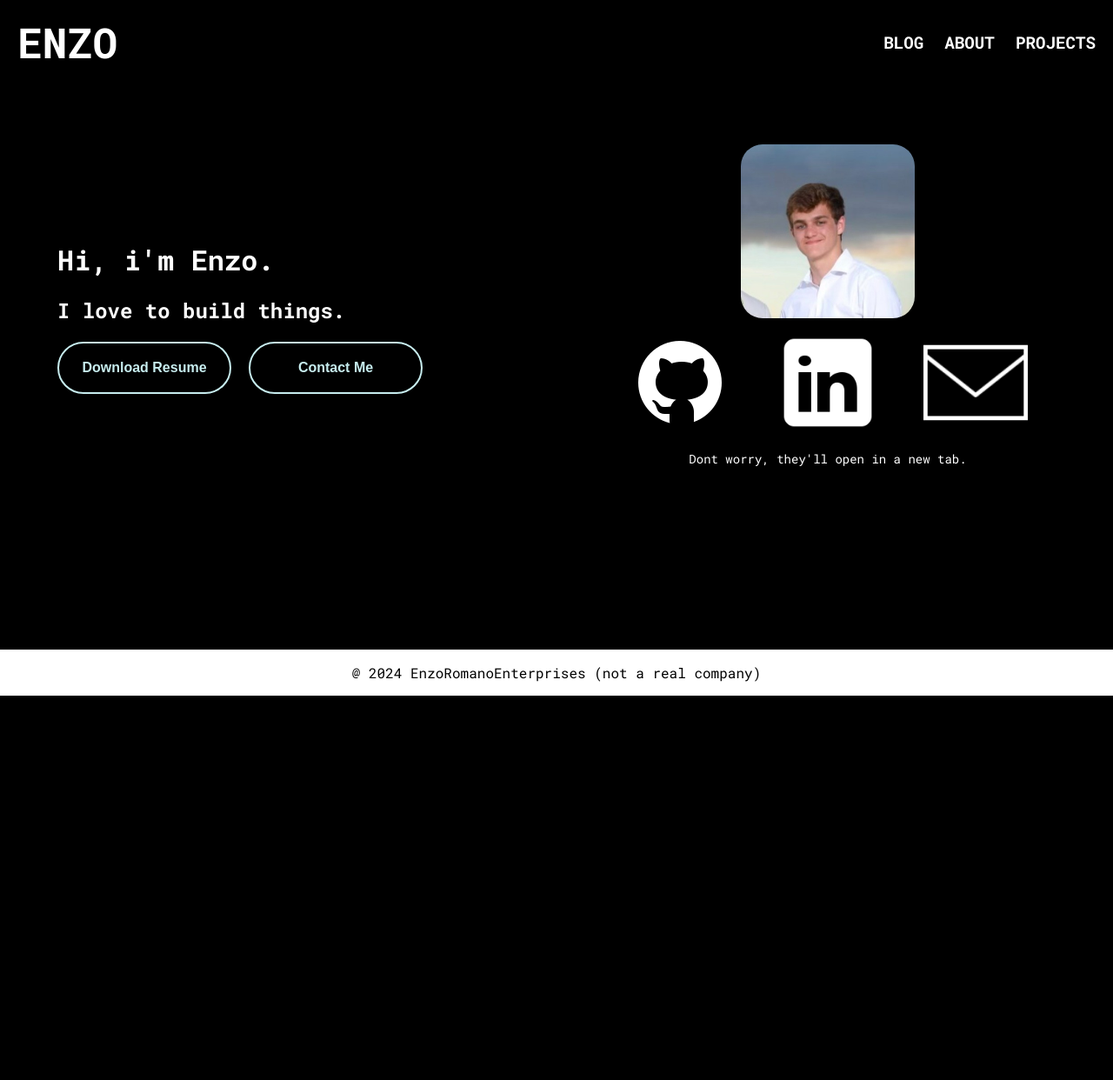
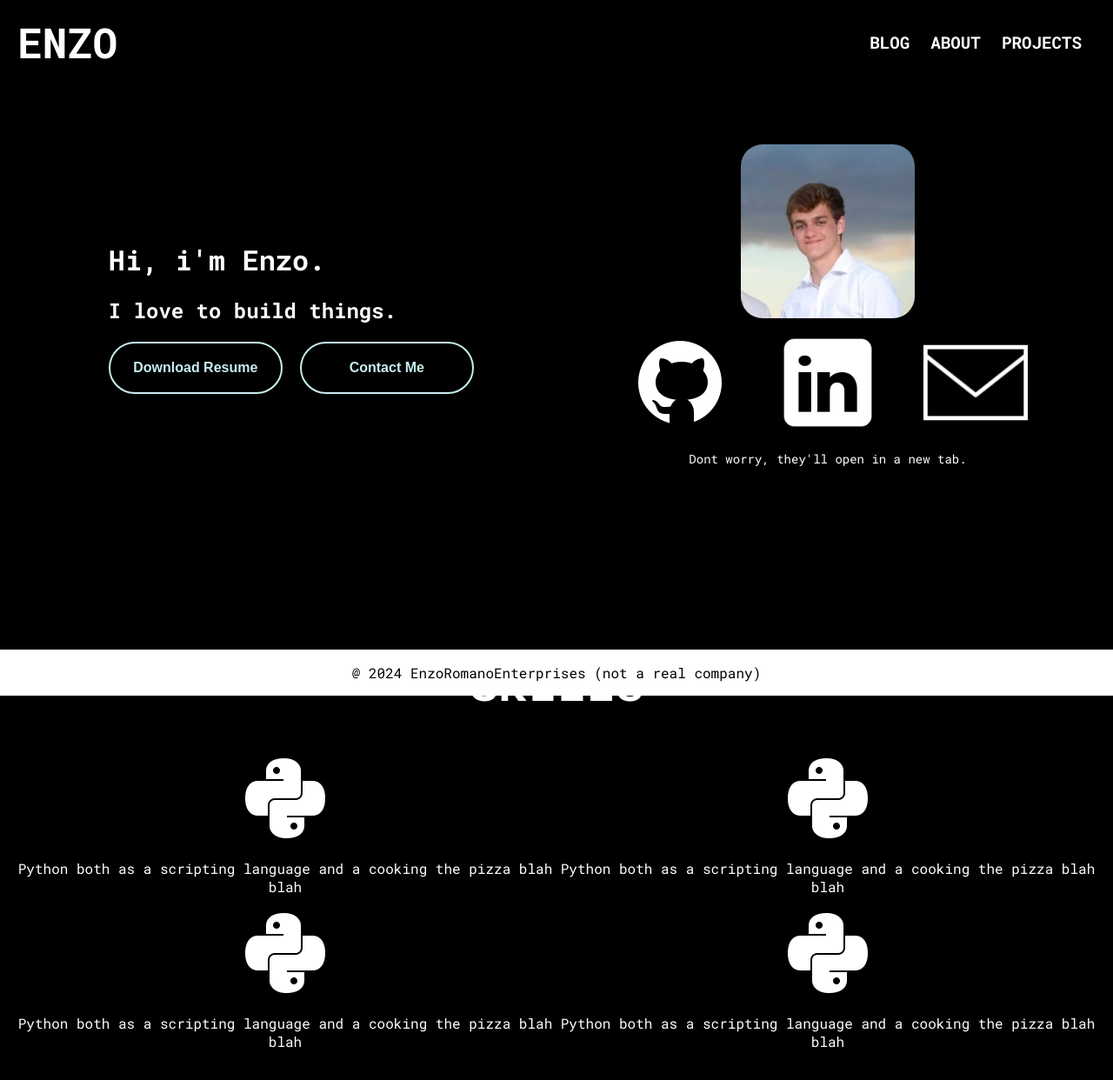
Before and after one commit to enzosromano/portfolio, a React (Create React App) app: page / in a window 1280 px wide. Shown: the top 1242 px of the page at 87% size. Before the commit the page ends 800 px from the top, so only its background shows below. Built offline with nearby package versions, Linux system fonts and the light colour scheme.

Commit message:
skills section, misc padding fixes

```diff
--- a/src/App.js
+++ b/src/App.js
@@ -18,7 +18,6 @@ function App() {
           <Route path="/projects" element={<Projects />} />
         </Routes>
       </div>
-
       <Footer />
     </>
   )
--- a/src/components/Footer/Footer.css
+++ b/src/components/Footer/Footer.css
@@ -14,6 +14,7 @@
     color: black;
 
     position:fixed;
+    width: 100%;
     left:0;
     bottom:0;
     right:0;
--- a/src/components/Navbar/Navbar.css
+++ b/src/components/Navbar/Navbar.css
@@ -16,7 +16,7 @@
     align-items: center;
     height: 10vh;
     width: 100vw;
-    padding: 1rem 0 0 1rem;
+    padding: 1rem 1rem 0 1rem;
 
 
     position: absolute;
--- a/src/pages/Home.js
+++ b/src/pages/Home.js
@@ -2,9 +2,10 @@ import DirectionalButton from "../components/DirectionalButtons/DirectionalButto
 
 export default function Home() {
     return (
-        <div className="about">
+        <div>
+            <div className="home">
 
-            <div className="aboutleft">
+                <div className="homeleft">
                     <h1>Hi, i'm Enzo.</h1>
                     <h2>I love to build things.</h2>
 
@@ -19,7 +20,7 @@ export default function Home() {
 
                 </div>
 
-            <div className="aboutright">
+                <div className="homeright">
                     <div className="headshot">
                         <img src="headshot.jpg" alt="headshot"/>
                     </div>
@@ -36,7 +37,30 @@ export default function Home() {
                     </div>
                     <p>Dont worry, they'll open in a new tab.</p>
                 </div>
+            </div>
 
+            <div className="skills">
+
+                <h2>Skills</h2>
+
+                <div className="skillslist">
+                    <div className="devskills">
+                        <img src="pythonicon.png" alt="linkedin"/>
+                        <p>Python both as a scripting language and a cooking the pizza blah blah</p>
+
+                        <img src="pythonicon.png" alt="linkedin"/>
+                        <p>Python both as a scripting language and a cooking the pizza blah blah</p>
+                    </div>
+                    <div className="miscskills">
+                        <img src="pythonicon.png" alt="linkedin"/>
+                        <p>Python both as a scripting language and a cooking the pizza blah blah</p>
+
+                        <img src="pythonicon.png" alt="linkedin"/>
+                        <p>Python both as a scripting language and a cooking the pizza blah blah</p>
+                    </div>
+                </div>
+
+            </div>
 
         </div>
     )
--- a/src/styles.css
+++ b/src/styles.css
@@ -9,6 +9,7 @@ Such as all of the pages
     font-family: "Roboto Mono", monospace;
     font-optical-sizing: auto;
     font-style: normal;
+
 }
 
 .font-link {
@@ -23,6 +24,7 @@ body {
     width: 100vw;
 
     color: white;
+    overflow-x: hidden;
 }
 
 .container {
@@ -32,21 +34,22 @@ body {
 
 /* ABOUT PAGE */
 
-.about {
+.home {
     padding-top: 50px;
     display: flex;
     justify-content: space-between;
     align-items: center;
+    scrollbar-gutter: stable;
 }
 
-.about a {
+.home a {
     text-decoration: none;
 }
 
-.aboutleft {
+.homeleft {
     text-align: left;
     float: left;
-    margin-left: 50px;
+    margin-left: 8.5vw;
 }
 
 .buttonStack {
@@ -56,7 +59,7 @@ body {
     float: left;
 }
 
-.aboutright {
+.homeright {
     float: right;
     width: 50%;
 
@@ -83,6 +86,20 @@ body {
     width: 120px;
 }
 
+.skills {
+    padding: 150px 0 100px 0;
+}
+
+.skills h2 {
+    font-size: 3.5rem;
+}
+
+.skillslist {
+    display: flex;
+    align-items: center;
+    justify-content: space-around;
+}
+
 /* BLOG PAGE -  Fix these classnames! These are just for testing currently!!! */
 .test1 {
     display: flex;
```
Also changed, not shown: public/pythonicon.png (added). Lines whose indentation alone changed are shown as unchanged.
